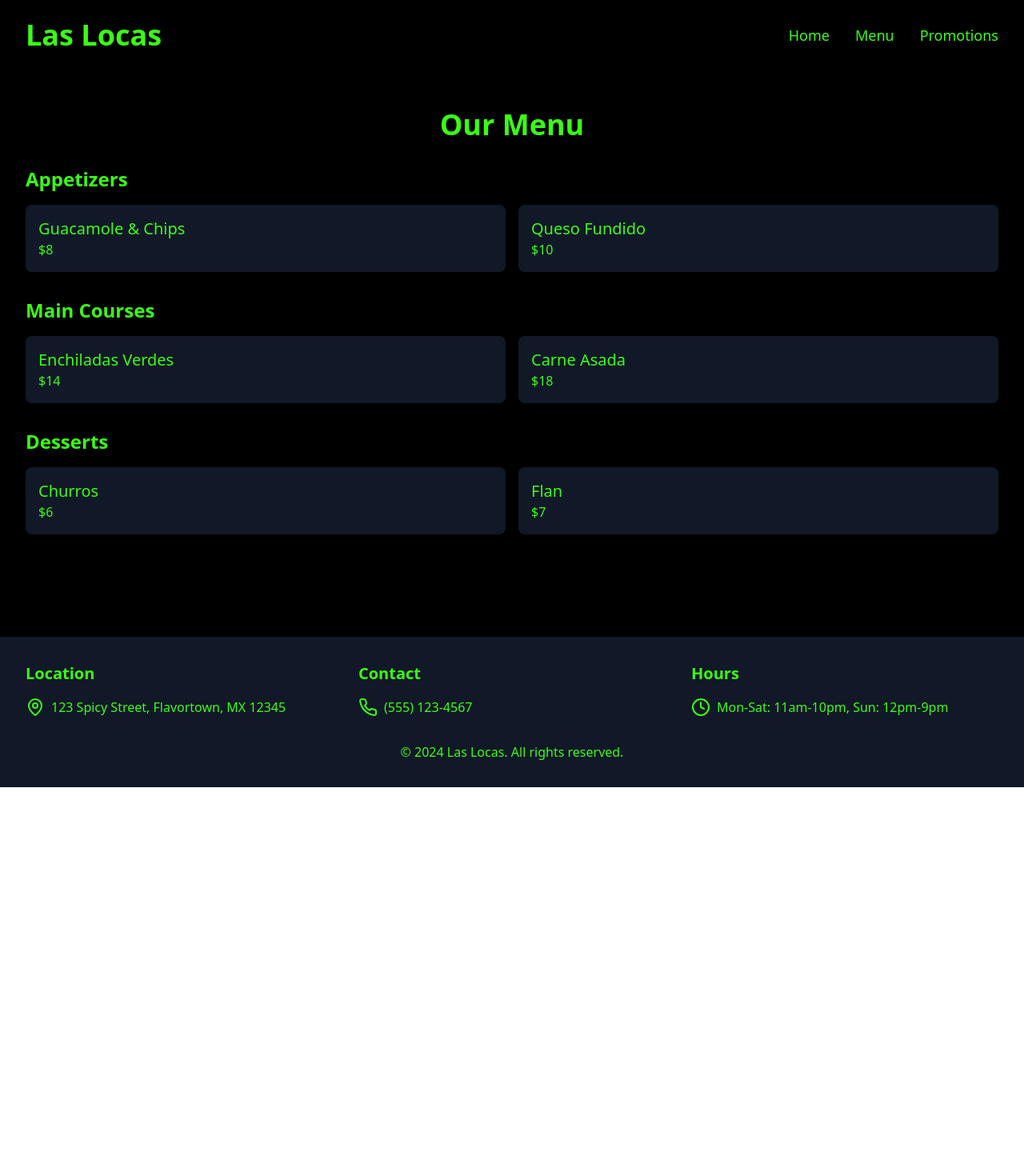
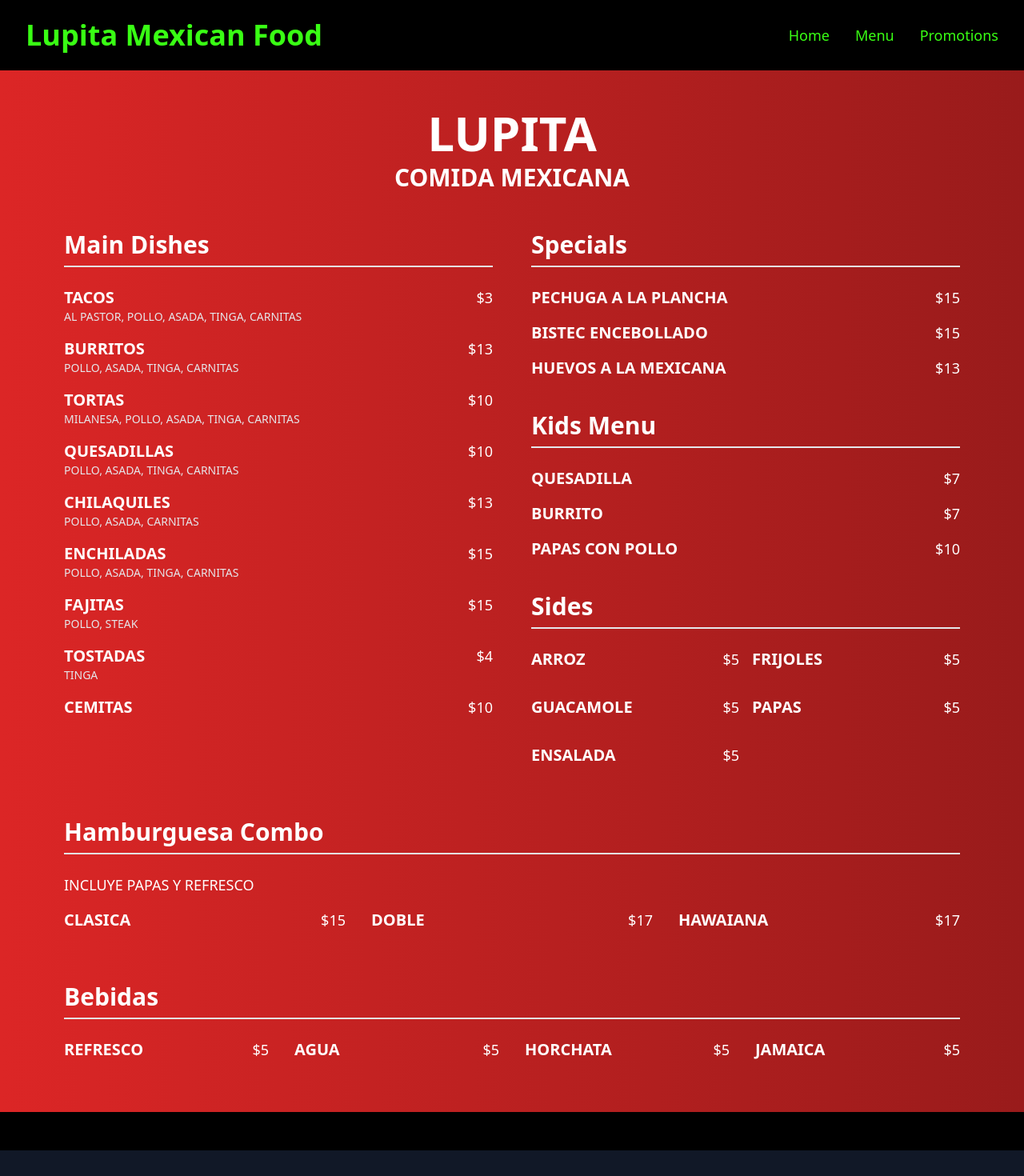
Before and after one commit to JessiP23/restaurant, a React (Create React App) app: page /menu in a window 1280 px wide. Shown: the top 1470 px of the page at 80% size. Before the commit the page ends 984 px from the top, so only its background shows below. Built offline with nearby package versions, Linux system fonts and the light colour scheme.

Commit message:
changes to menu

```diff
--- a/src/components/Footer.js
+++ b/src/components/Footer.js
@@ -8,15 +8,17 @@ const Footer = () => {
       <div className="container mx-auto grid grid-cols-1 md:grid-cols-3 gap-8">
         <div>
           <h3 className="text-xl font-semibold mb-4">Location</h3>
-          <p className="flex items-center"><MapPin className="mr-2" /> 123 Spicy Street, Flavortown, MX 12345</p>
+          <p className="flex items-center"><MapPin className="mr-2" /> 5817 5TH AVE, BROOKLYN, NY 11220</p>
         </div>
         <div>
           <h3 className="text-xl font-semibold mb-4">Contact</h3>
-          <p className="flex items-center"><Phone className="mr-2" /> (555) 123-4567</p>
+          <p className="flex items-center"><Phone className="mr-2" /> (929) 592-1011</p>
         </div>
         <div>
           <h3 className="text-xl font-semibold mb-4">Hours</h3>
-          <p className="flex items-center"><Clock className="mr-2" /> Mon-Sat: 11am-10pm, Sun: 12pm-9pm</p>
+          <p className="flex items-center"><Clock className="mr-2" /> MARTES A JUEVES: 11:00 AM - 11:00 PM</p>
+          <p className="flex items-center"><Clock className="mr-2" />VIERNES Y SABADO: 11:00 AM - 3:00 AM</p>
+          <p className="flex items-center"><Clock className="mr-2" />DOMINGO: 11:00 AM - 11:00 PM</p>
         </div>
       </div>
       <div className="mt-8 text-center">
--- a/src/components/Header.js
+++ b/src/components/Header.js
@@ -25,7 +25,7 @@ const Header = () => {
           animate={{ opacity: 1, x: 0 }}
           transition={{ duration: 0.5 }}
         >
-          Las Locas
+          Lupita Mexican Food
         </motion.h1>
         <nav className="hidden md:block">
           <ul className="flex space-x-8">
--- a/src/components/Menu.js
+++ b/src/components/Menu.js
@@ -1,54 +1,165 @@
+import React, { useState } from 'react';
+import { motion, AnimatePresence } from 'framer-motion';
+import { X } from 'lucide-react';
 
-import React from 'react';
-import { motion } from 'framer-motion';
+const menuData = {
+  mainDishes: [
+    { name: 'TACOS', price: '$3', description: 'AL PASTOR, POLLO, ASADA, TINGA, CARNITAS', image: '/api/placeholder/300/200' },
+    { name: 'BURRITOS', price: '$13', description: 'POLLO, ASADA, TINGA, CARNITAS', image: '/api/placeholder/300/200' },
+    { name: 'TORTAS', price: '$10', description: 'MILANESA, POLLO, ASADA, TINGA, CARNITAS', image: '/api/placeholder/300/200' },
+    { name: 'QUESADILLAS', price: '$10', description: 'POLLO, ASADA, TINGA, CARNITAS', image: '/api/placeholder/300/200' },
+    { name: 'CHILAQUILES', price: '$13', description: 'POLLO, ASADA, CARNITAS', image: '/api/placeholder/300/200' },
+    { name: 'ENCHILADAS', price: '$15', description: 'POLLO, ASADA, TINGA, CARNITAS', image: '/api/placeholder/300/200' },
+    { name: 'FAJITAS', price: '$15', description: 'POLLO, STEAK', image: '/api/placeholder/300/200' },
+    { name: 'TOSTADAS', price: '$4', description: 'TINGA', image: '/api/placeholder/300/200' },
+    { name: 'CEMITAS', price: '$10', description: '', image: '/api/placeholder/300/200' },
+  ],
+  specials: [
+    { name: 'PECHUGA A LA PLANCHA', price: '$15', image: '/api/placeholder/300/200' },
+    { name: 'BISTEC ENCEBOLLADO', price: '$15', image: '/api/placeholder/300/200' },
+    { name: 'HUEVOS A LA MEXICANA', price: '$13', image: '/api/placeholder/300/200' },
+  ],
+  kids: [
+    { name: 'QUESADILLA', price: '$7', image: '/api/placeholder/300/200' },
+    { name: 'BURRITO', price: '$7', image: '/api/placeholder/300/200' },
+    { name: 'PAPAS CON POLLO', price: '$10', image: '/api/placeholder/300/200' },
+  ],
+  sides: [
+    { name: 'ARROZ', price: '$5', image: '/api/placeholder/300/200' },
+    { name: 'FRIJOLES', price: '$5', image: '/api/placeholder/300/200' },
+    { name: 'GUACAMOLE', price: '$5', image: '/api/placeholder/300/200' },
+    { name: 'PAPAS', price: '$5', image: '/api/placeholder/300/200' },
+    { name: 'ENSALADA', price: '$5', image: '/api/placeholder/300/200' },
+  ],
+  combos: [
+    { name: 'CLASICA', price: '$15', image: '/api/placeholder/300/200' },
+    { name: 'DOBLE', price: '$17', image: '/api/placeholder/300/200' },
+    { name: 'HAWAIANA', price: '$17', image: '/api/placeholder/300/200' },
+  ],
+  drinks: [
+    { name: 'REFRESCO', price: '$5', image: '/api/placeholder/300/200' },
+    { name: 'AGUA', price: '$5', image: '/api/placeholder/300/200' },
+    { name: 'HORCHATA', price: '$5', image: '/api/placeholder/300/200' },
+    { name: 'JAMAICA', price: '$5', image: '/api/placeholder/300/200' },
+  ],
+};
 
-const menuItems = [
-  { category: 'Appetizers', items: [
-    { name: 'Guacamole & Chips', price: '$8' },
-    { name: 'Queso Fundido', price: '$10' },
-  ]},
-  { category: 'Main Courses', items: [
-    { name: 'Enchiladas Verdes', price: '$14' },
-    { name: 'Carne Asada', price: '$18' },
-  ]},
-  { category: 'Desserts', items: [
-    { name: 'Churros', price: '$6' },
-    { name: 'Flan', price: '$7' },
-  ]},
-];
+const MenuItem = ({ item, onClick }) => (
+  <motion.div
+    className="mb-4 cursor-pointer"
+    whileHover={{ scale: 1.05 }}
+    onClick={() => onClick(item)}
+  >
+    <div className="flex justify-between items-center">
+      <span className="font-bold text-xl">{item.name}</span>
+      <span className="text-lg">{item.price}</span>
+    </div>
+    {item.description && (
+      <p className="text-sm text-gray-200">{item.description}</p>
+    )}
+  </motion.div>
+);
 
-const Menu = () => {
+const Modal = ({ item, onClose }) => (
+  <motion.div
+    initial={{ opacity: 0 }}
+    animate={{ opacity: 1 }}
+    exit={{ opacity: 0 }}
+    className="fixed inset-0 bg-black bg-opacity-50 flex items-center justify-center z-50"
+    onClick={onClose}
+  >
+    <motion.div
+      initial={{ y: -50, opacity: 0 }}
+      animate={{ y: 0, opacity: 1 }}
+      exit={{ y: 50, opacity: 0 }}
+      className="bg-white rounded-lg p-8 max-w-md w-full mx-4"
+      onClick={(e) => e.stopPropagation()}
+    >
+      <div className="flex justify-between items-center mb-4">
+        <h3 className="text-2xl font-bold text-gray-800">{item.name}</h3>
+        <button onClick={onClose} className="text-gray-600 hover:text-gray-800">
+          <X size={24} />
+        </button>
+      </div>
+      <img src={item.image} alt={item.name} className="w-full h-48 object-cover rounded-lg mb-4" />
+      <p className="text-xl font-semibold text-gray-800 mb-2">{item.price}</p>
+      {item.description && (
+        <p className="text-gray-600">{item.description}</p>
+      )}
+    </motion.div>
+  </motion.div>
+);
+
+const LupitaMenu = () => {
+  const [selectedItem, setSelectedItem] = useState(null);
+
   return (
-    <div className="container mx-auto px-4 md:px-8 py-12">
-      <motion.h2
-        className="text-4xl font-bold text-center mb-8"
-        initial={{ opacity: 0, y: -20 }}
-        animate={{ opacity: 1, y: 0 }}
-        transition={{ duration: 0.5 }}
-      >
-        Our Menu
-      </motion.h2>
-      {menuItems.map((category, index) => (
+    <div className="bg-gradient-to-r from-red-600 to-red-800 text-white min-h-screen font-sans">
+      <div className="max-w-6xl mx-auto px-4 py-12">
         <motion.div
-          key={category.category}
-          className="mb-8"
           initial={{ opacity: 0, y: 20 }}
           animate={{ opacity: 1, y: 0 }}
-          transition={{ duration: 0.5, delay: index * 0.2 }}
+          transition={{ duration: 0.5 }}
         >
-          <h3 className="text-2xl font-semibold mb-4">{category.category}</h3>
-          <div className="grid grid-cols-1 md:grid-cols-2 gap-4">
-            {category.items.map((item) => (
-              <div key={item.name} className="bg-gray-900 p-4 rounded-lg">
-                <h4 className="text-xl font-medium">{item.name}</h4>
-                <p className="text-neon-green">{item.price}</p>
+          <h1 className="text-6xl font-bold mb-2 text-center">LUPITA</h1>
+          <h2 className="text-3xl font-semibold mb-12 text-center">COMIDA MEXICANA</h2>
+
+          <div className="grid grid-cols-1 md:grid-cols-2 gap-12">
+            <div>
+              <h2 className="text-3xl font-bold mb-6 border-b-2 pb-2">Main Dishes</h2>
+              {menuData.mainDishes.map((item, index) => (
+                <MenuItem key={index} item={item} onClick={setSelectedItem} />
+              ))}
+            </div>
+
+            <div>
+              <h2 className="text-3xl font-bold mb-6 border-b-2 pb-2">Specials</h2>
+              {menuData.specials.map((item, index) => (
+                <MenuItem key={index} item={item} onClick={setSelectedItem} />
+              ))}
+
+              <h2 className="text-3xl font-bold mt-10 mb-6 border-b-2 pb-2">Kids Menu</h2>
+              {menuData.kids.map((item, index) => (
+                <MenuItem key={index} item={item} onClick={setSelectedItem} />
+              ))}
+
+              <h2 className="text-3xl font-bold mt-10 mb-6 border-b-2 pb-2">Sides</h2>
+              <div className="grid grid-cols-2 gap-4">
+                {menuData.sides.map((item, index) => (
+                  <MenuItem key={index} item={item} onClick={setSelectedItem} />
+                ))}
               </div>
-            ))}
+            </div>
+          </div>
+
+          <div className="mt-12">
+            <h2 className="text-3xl font-bold mb-6 border-b-2 pb-2">Hamburguesa Combo</h2>
+            <p className="text-lg mb-4">INCLUYE PAPAS Y REFRESCO</p>
+            <div className="grid grid-cols-1 md:grid-cols-3 gap-8">
+              {menuData.combos.map((item, index) => (
+                <MenuItem key={index} item={item} onClick={setSelectedItem} />
+              ))}
+            </div>
+          </div>
+
+          <div className="mt-12">
+            <h2 className="text-3xl font-bold mb-6 border-b-2 pb-2">Bebidas</h2>
+            <div className="grid grid-cols-2 md:grid-cols-4 gap-8">
+              {menuData.drinks.map((item, index) => (
+                <MenuItem key={index} item={item} onClick={setSelectedItem} />
+              ))}
+            </div>
           </div>
         </motion.div>
-      ))}
+      </div>
+
+      <AnimatePresence>
+        {selectedItem && (
+          <Modal item={selectedItem} onClose={() => setSelectedItem(null)} />
+        )}
+      </AnimatePresence>
     </div>
   );
 };
 
-export default Menu;
+export default LupitaMenu;
```
Also changed, not shown: src/App.css (deleted, +0 -38 lines).
